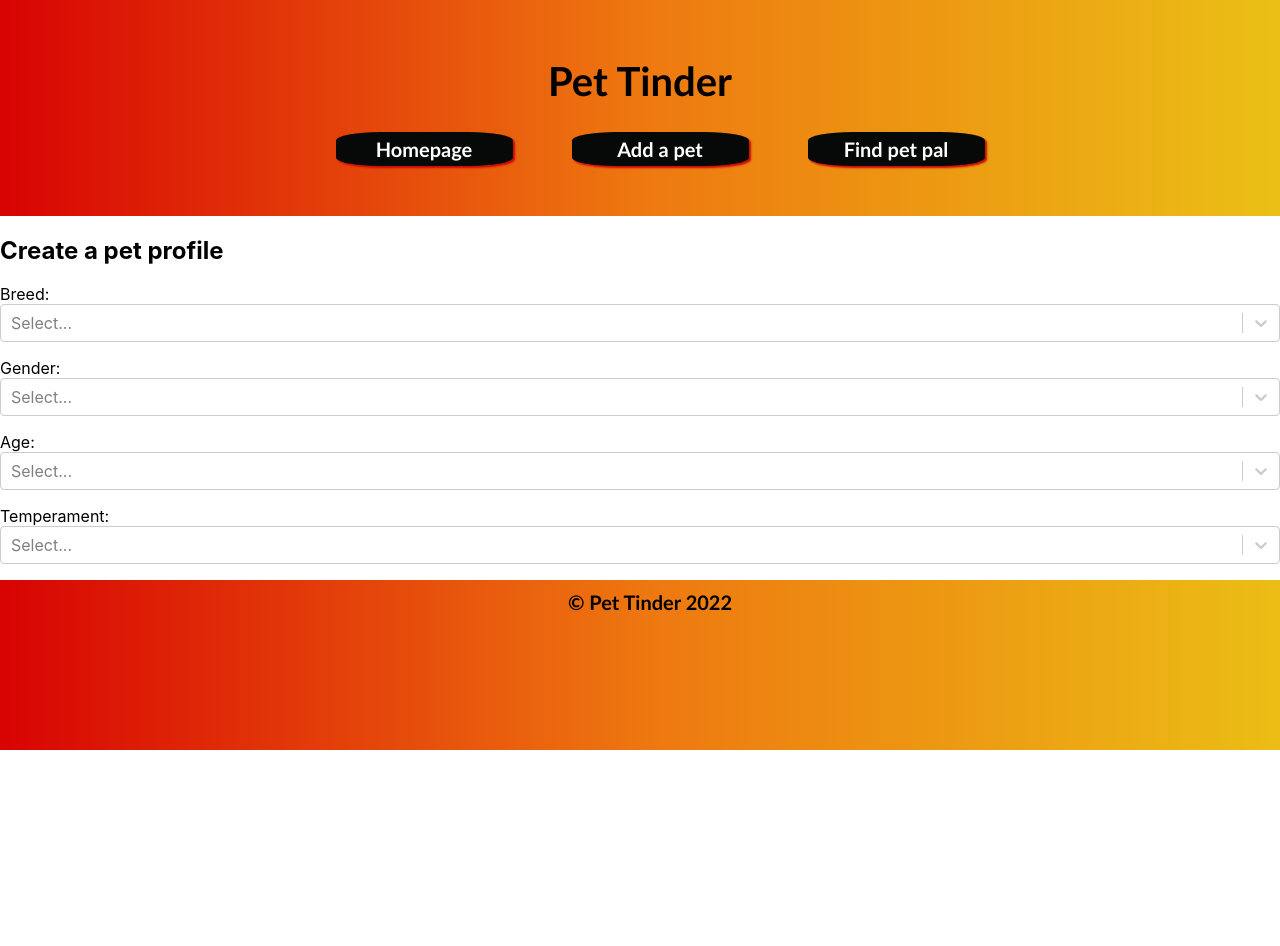
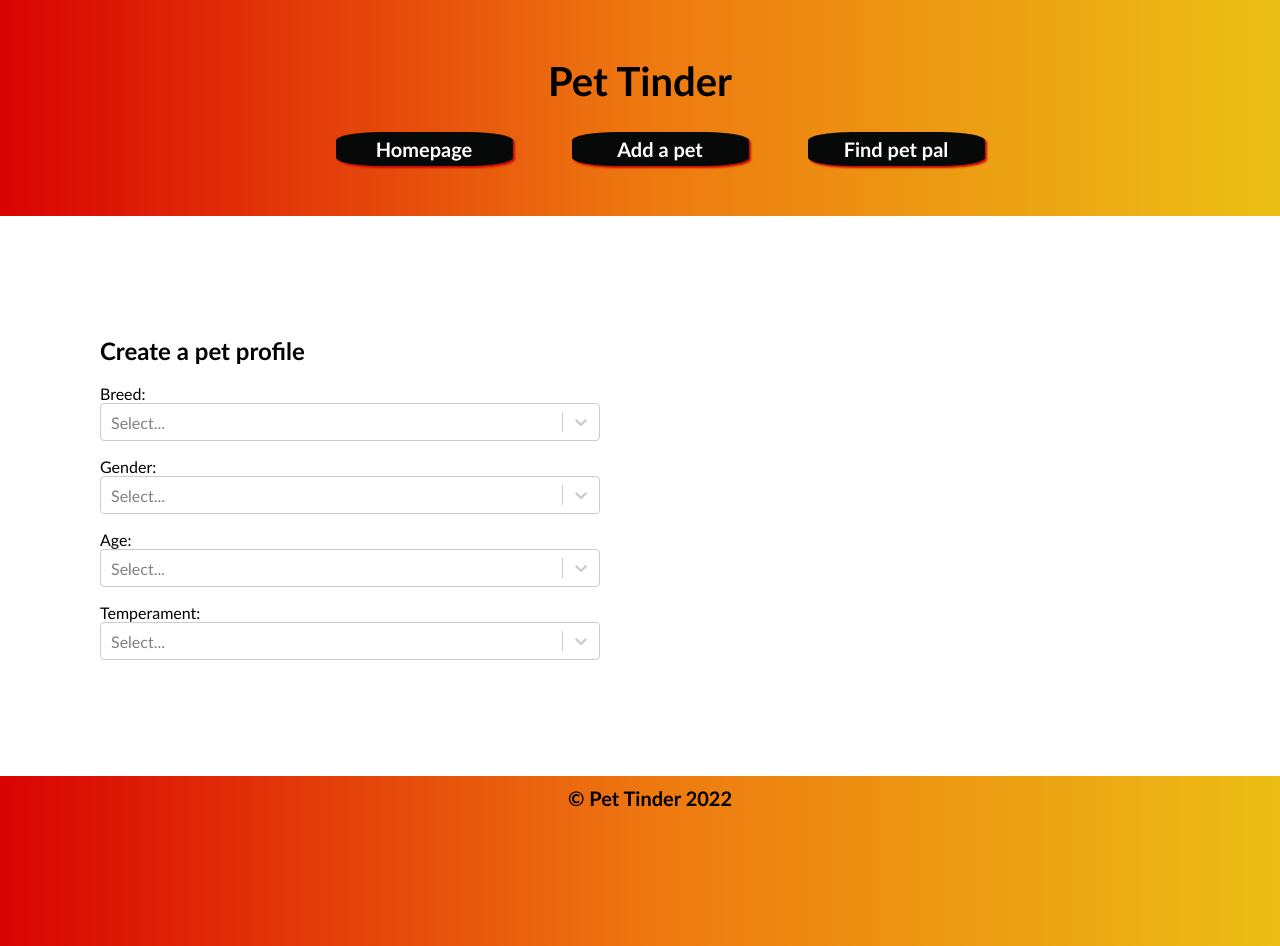
Before and after one commit to chrislee-webdev/pet-tinder, a React (Create React App) app in the folder client/: page / in a window 1280 px wide. Both pictures are taken after a click on the element "Add a pet". Before the commit the page ends 800 px from the top, so only its background shows below. Built offline with nearby package versions, Linux system fonts and the light colour scheme.

Commit message:
worked on addpet container style

```diff
--- a/client/src/components/AddPet/index.js
+++ b/client/src/components/AddPet/index.js
@@ -34,7 +34,7 @@ const Breed = [
 function AddPet() {
   return (
     <section className='addPetContainer'>
-      <h2>Create a pet profile</h2>
+      <h1>Create a pet profile</h1>
 
       <p>
         Breed: <Select options={Breed} />
--- a/client/src/styles/AddPet.css
+++ b/client/src/styles/AddPet.css
@@ -1,3 +1,5 @@
 .addPetContainer{
-
+    width:500px;
+  padding:100px;
+  font-family:'Trebuchet MS', 'Lucida Sans Unicode', 'Lucida Grande', 'Lucida Sans', Arial, sans-serif;
 }
```
